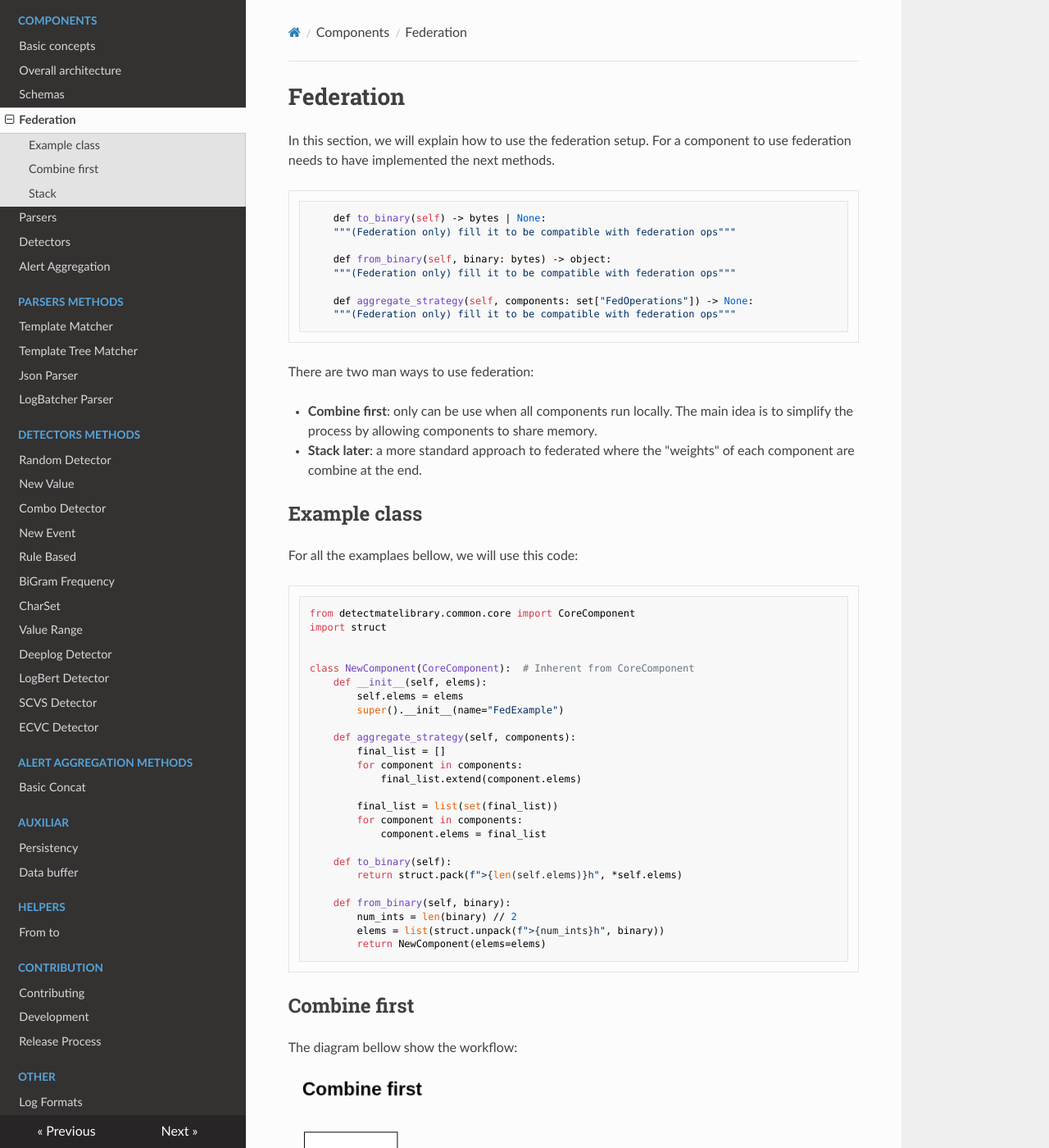
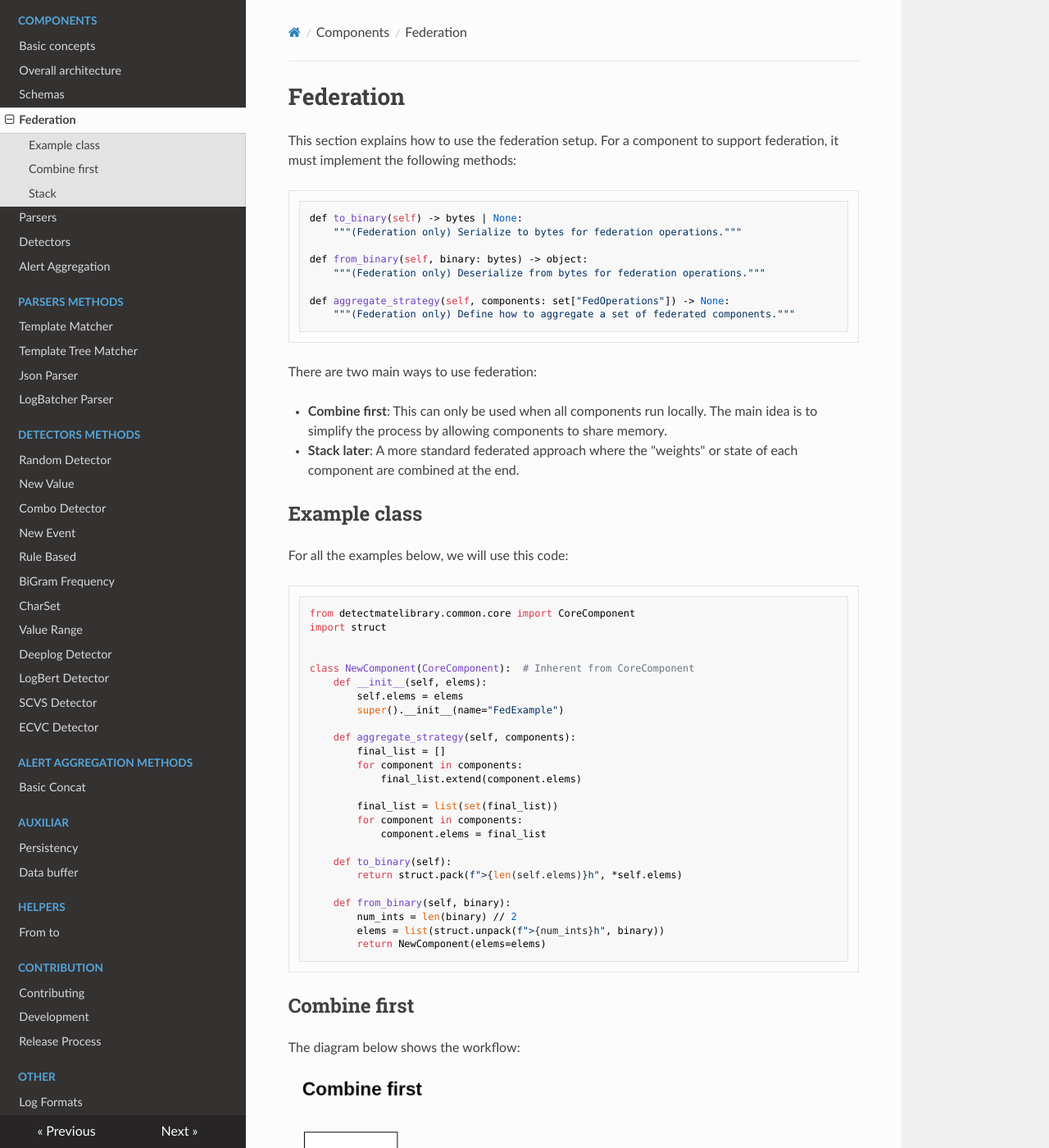
Before and after one commit to ait-detectmate/DetectMateLibrary, an MkDocs documentation site: the page built from docs/federation.md, in a window 1280 px wide and 1400 px high. Shown: the whole window at 82% size. Built offline with MkDocs 1.6.1, drawn with Linux system fonts in a browser that asks for light colours; nearby versions of some CDN libraries; some of the changed text lies outside the part shown.

Commit message:
Improve clarity and fix typos in federation.md
Updated text for clarity and corrected typos in the federation documentation.

````diff
--- a/docs/federation.md
+++ b/docs/federation.md
@@ -1,38 +1,36 @@
 # Federation
 
-In this section, we will explain how to use the federation setup. For a component to use federation needs to have implemented the next methods.
+This section explains how to use the federation setup. For a component to support federation, it must implement the following methods:
 
 ```python
-    def to_binary(self) -> bytes | None:
-    """(Federation only) fill it to be compatible with federation ops"""
+def to_binary(self) -> bytes | None:
+    """(Federation only) Serialize to bytes for federation operations."""
 
-    def from_binary(self, binary: bytes) -> object:
-    """(Federation only) fill it to be compatible with federation ops"""
+def from_binary(self, binary: bytes) -> object:
+    """(Federation only) Deserialize from bytes for federation operations."""
 
-    def aggregate_strategy(self, components: set["FedOperations"]) -> None:
-    """(Federation only) fill it to be compatible with federation ops"""
+def aggregate_strategy(self, components: set["FedOperations"]) -> None:
+    """(Federation only) Define how to aggregate a set of federated components."""
 ```
 
-There are two man ways to use federation:
+There are two main ways to use federation:
 
-* **Combine first**: only can be use when all components run locally. The main idea is to simplify the process by allowing components to share memory.
-* **Stack later**: a more standard approach to federated where the "weights" of each component are combine at the end.
+- **Combine first**: This can only be used when all components run locally. The main idea is to simplify the process by allowing components to share memory.
+- **Stack later**: A more standard federated approach where the "weights" or state of each component are combined at the end.
 
 ## Example class
 
-For all the examplaes bellow, we will use this code:
+For all the examples below, we will use this code:
 
 ```python
 --8<-- "docs/examples/others/federation.py:example_1"
 ```
 
-
 ## Combine first
 
-The diagram bellow show the workflow:
+The diagram below shows the workflow:
 
 ![combine](img/fed_combine_first.png)
-
 
 Example 1:
 
@@ -48,9 +46,9 @@ Example 2:
 
 ## Stack
 
-The diagram bellow show the workflow:
+The diagram below shows the workflow:
 
-![combine](img/fed_stack_later.png)
+![stack](img/fed_stack_later.png)
 
 Example 1:
 
````
